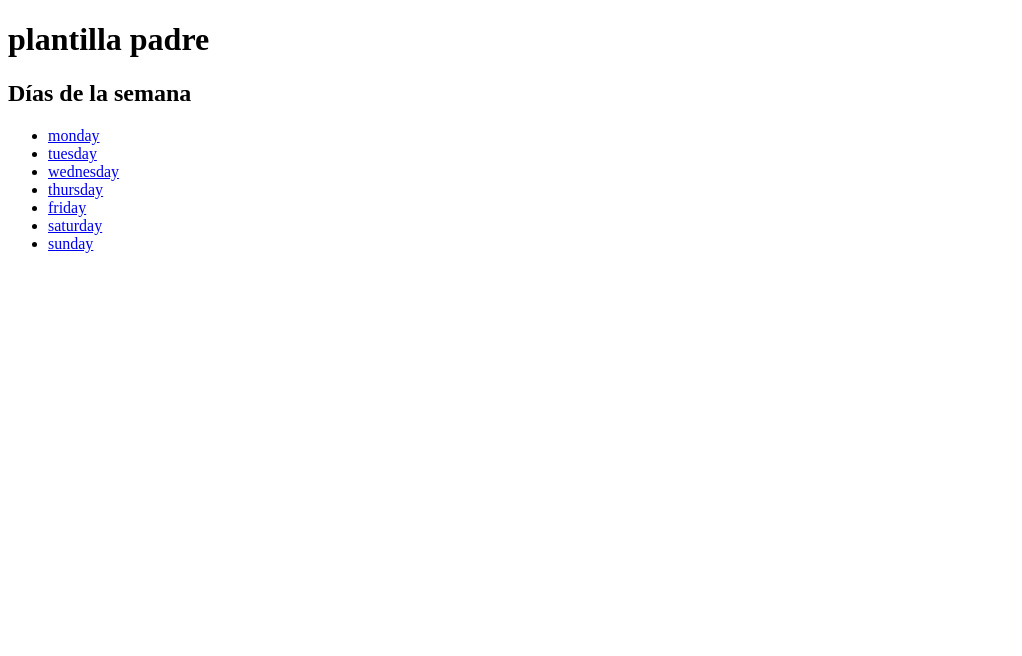
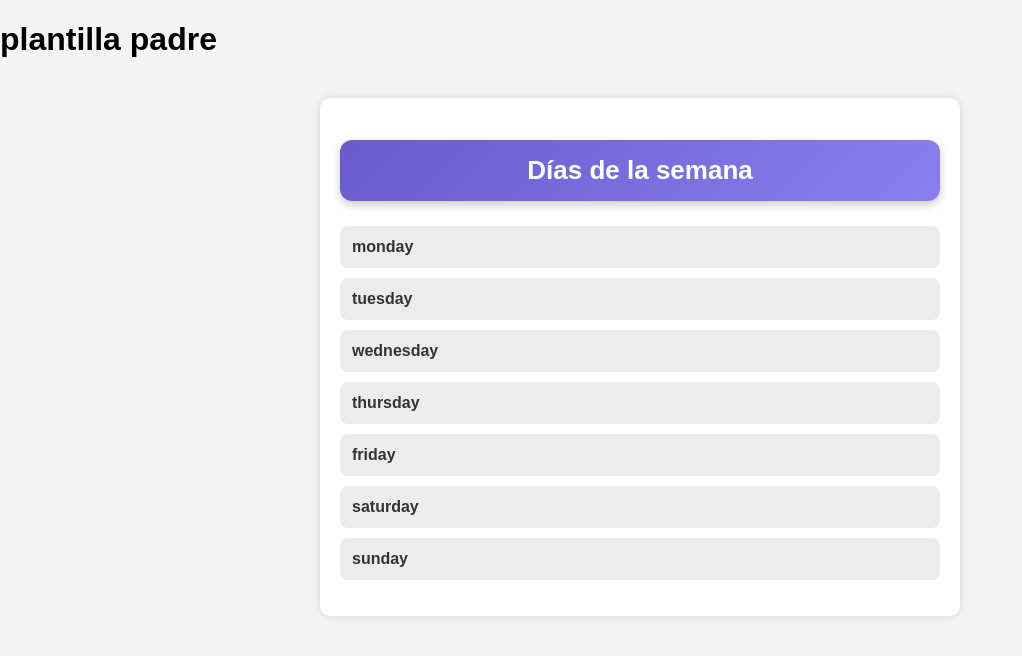
Before and after one commit to AntonioDevsito/master, a Django app: page /messages/days/ in a window 1280 px wide. Shown: the top 656 px of the page, without its empty margins (0-1022 px from the left). Run offline with Django 5.2, Linux system fonts and the light colour scheme.

Commit message:
comit con css

```diff
--- /dev/null
+++ b/quotes/static/styles.css
@@ -0,0 +1,71 @@
+.banner-title {
+    background: linear-gradient(135deg, #6a5acd, #8a7ff0);
+    color: white;/* Color de texto blanco */
+    padding: 15px 20px;/* Espaciado aumentado */
+    text-align: center;/* Cambiado a 135 grados para un efecto diagonal */
+    border-radius: 12px;/* Bordes redondeados */
+    font-size: 26px;/* Tamaño de fuente aumentado */
+    font-weight: bold;/* Sombra sutil */
+    box-shadow: 0px 4px 10px rgba(0,0,0,0.2);
+    margin-bottom: 25px;/* Espacio debajo del banner */
+}
+
+/* fondo general */
+body {
+    background: #f4f4f4;/* color de fondo claro */
+    font-family: Arial, sans-serif;/* fuente legible */
+    margin: 0;/* eliminar margenes */
+    padding: 0;/* eliminar padding */
+}
+
+
+/* contenedor principal */
+.container {
+    width: 90%;/* ancho del contenedor */
+    max-width: 600px;/* ancho maximo */
+    margin: 40px auto;/* centrar contenedor */
+    background: white;/* fondo blanco */
+    padding: 20px;/* espaciado interno */
+    border-radius: 10px;/* bordes redondeados */
+    box-shadow: 0px 0px 10px #0002;/* sombra sutil */
+}
+
+/* titulo  */
+h2 {
+    text-align: center;/* centrar texto */
+    margin-bottom: 20px;/* espacio debajo del titulo */
+    color: #333;/* color de texto oscuro */
+}
+
+/* litasd */
+.day-list {
+    list-style: none;/* eliminar viñetas */
+    padding: 0;/* eliminar padding */
+}
+
+/* elementos de la lista*/
+.day-list li {
+    background: #ececec;/* fondo gris claro */
+    margin: 10px 0;/* espacio entre elementos */
+    padding: 12px;/* espaciado interno */
+    border-radius: 8px;/* bordes redondeados */
+    transition: 0.3s;/* transición suave */
+}
+
+/* efecto hover */
+.day-list li:hover {/* efecto al pasar el ratón */
+    background: #dcdcdc;/* fondo más oscuro al pasar el ratón */
+}
+
+/* enlaces */
+.day-list a {/* estilo de enlaces */
+    text-decoration: none;/* eliminar subrayado */
+    color: #333;/* color de texto oscuro */
+    font-weight: bold;/* texto en negrita */
+}
+
+/* no hay duias */
+.empty {
+    text-align: center;/* centrar texto */
+    color: #777;/* color de texto gris */
+}
--- a/quotes/templates/html/days.html
+++ b/quotes/templates/html/days.html
@@ -5,21 +5,22 @@
 {% endblock %}
 
 {% block content %}
+{% load static %}
+<link rel="stylesheet" href="{% static 'styles.css' %}">
 
-
-
+<div class="container">
     <h2 class="banner-title">Días de la semana</h2>
 
 
-    <ul>
+    <ul class="day-list">
         {% for day in list %}
             <li>
                 <a href="{% url 'day' day.frase %}">{{ day.name }}</a>
             </li>
         {% empty %}
-            <li >No hay días disponibles</li>
+            <li class="empty">No hay días disponibles</li>
         {% endfor %}
     </ul>
-
+</div>
 
 {% endblock %}
--- a/quotes/views.py
+++ b/quotes/views.py
@@ -18,4 +18,4 @@ def days(request):
     })
 
 def days_detail(request,day):
-    return HttpResponse(f"Frase del dia: {day}")
+    return HttpResponse(f"<h3 style='background: #ececec; margin: 10px 0; padding: 12px; border-radius: 8px; transition: 0.3s;'>Frase del dia: {day}</h3>")
```
